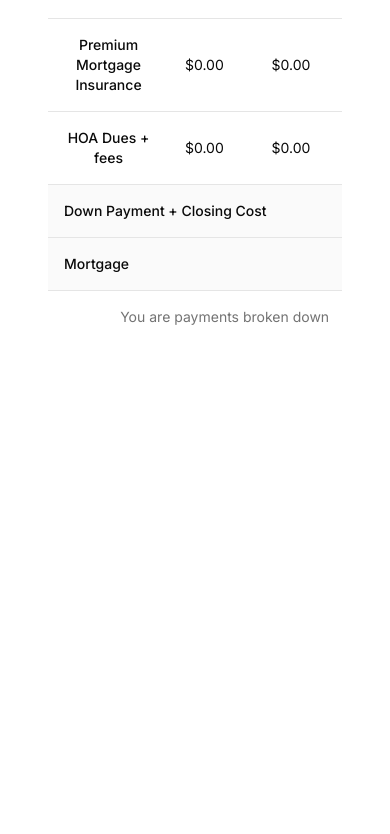
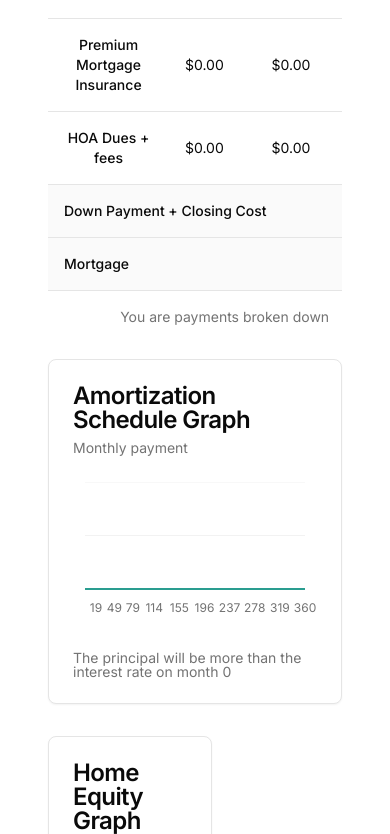
Before and after one commit to Lsimelus/real-calc-client, a Next.js app: page / in a window 390 px wide. Shown: the part 1166-2000 px from the top of the page. Before the commit the page ends 1541 px from the top, so only its background shows below. Built offline with nearby package versions, Linux system fonts and the light colour scheme.

Commit message:
extra payments working

```diff
--- a/src/app/page.tsx
+++ b/src/app/page.tsx
@@ -13,6 +13,9 @@ import { Insurance } from "@/components/questions/insurance";
 import { Summary } from "../components/ui/summary";
 import * as React from "react";
 import { selectCompleteness } from "@/lib/confirmSlice";
+import { ExtraPayment } from "@/components/ui/extraPayment";
+import { amortizationSchedule, equitySchedule, principalAndInterest } from "@/utils/sliceUtil";
+import { amortizationFormatter, equityFormatter } from "@/utils/utils";
 
 const questions = [
   <Location />,
@@ -68,6 +71,8 @@ export default function Home() {
     (question) => question === true,
   ).length;
   const [percentTrue, setPercentTrue] = React.useState(0);
+  const finance = useSelector((state: any) => state.finance.financeDetails);
+
 
   const dispatch = useDispatch();
 
@@ -78,6 +83,13 @@ export default function Home() {
   function editAfterCompletion() {
     dispatch(selectCompleteness(false));
   }
+
+  let mortgage = principalAndInterest(finance);
+  let equityRaw = equitySchedule(finance, mortgage);
+  let equityData = equityFormatter(equityRaw, finance);
+
+  let amortizationRaw = amortizationSchedule(finance, mortgage);
+  let amortizationData = amortizationFormatter(amortizationRaw);
 
   return (
     <div className="grid grid-cols-5 gap-8 m-6 p-6">
@@ -97,10 +109,18 @@ export default function Home() {
           questionCompleted={percentTrue == 100}
           editInfo={() => editAfterCompletion()}
         ></Summary>
-        {!!(percentTrue == 100) && (
+        {!(percentTrue == 100) && (
           <>
-            <GraphAmortization />
-            {<GraphEquity />}
+            <GraphAmortization
+              chartData={amortizationData}/>
+            <GraphEquity
+            chartData={equityData}
+            />
+            <ExtraPayment
+              equityRaw={equityRaw}
+              mortgage={mortgage}
+
+            />
           </>
         )}
       </>
--- /dev/null
+++ b/src/components/ui/extraPayment.tsx
@@ -0,0 +1,89 @@
+"use client";
+import React from "react";
+import { addcomma, feesAmount, moneyToString } from "../../utils/utils";
+
+import { useDispatch, useSelector } from "react-redux";
+import {
+  Table,
+  TableBody,
+  TableCaption,
+  TableCell,
+  TableHead,
+  TableHeader,
+  TableRow,
+  TableFooter,
+} from "@/components/ui/table";
+
+import {
+  Tooltip,
+  TooltipContent,
+  TooltipProvider,
+  TooltipTrigger,
+} from "@/components/ui/tooltip";
+import { Button } from "@/components/ui/button";
+import {
+  calcDownDeposit,
+  equityEvaluater,
+  equitySchedule,
+  homeInsurance,
+  mortgageInsurance,
+  pmInsurance,
+  principalAndInterest,
+  propertyTax,
+} from "@/utils/sliceUtil";
+import { CardDescription, CardHeader, CardTitle } from "./card";
+import { Label } from "@radix-ui/react-label";
+import { Input } from "./input";
+
+
+interface  ExtraPaymentProps {
+  equityRaw: any[][];
+  mortgage:number;
+}
+
+export const ExtraPayment: React.FC<ExtraPaymentProps> = ({
+  equityRaw,
+  mortgage
+}: ExtraPaymentProps) => {
+  const finance = useSelector((state: any) => state.finance.financeDetails);
+
+    const [paymentAmount, setPaymentAmount] = React.useState(0);
+    let equityRawExtraPayment = equitySchedule(finance, mortgage, paymentAmount);;
+    let equityEvaluation = equityEvaluater(equityRaw, equityRawExtraPayment)
+
+    const handleInputChange = (event: React.ChangeEvent<HTMLInputElement>) => {
+        const value = event.target.value;
+        if (value === "") {
+          setPaymentAmount(0);
+        } else {
+          const intValue = parseInt(value, 10);
+          if (!isNaN(intValue)) {
+            setPaymentAmount(intValue);
+          }
+        }
+      };
+
+
+
+  return (
+    <div className="col-span-5 lg:col-span-2">
+        <CardHeader>
+        <CardTitle>What if I make an extra one time principal payment?</CardTitle>
+        <CardDescription>You will save a bunch on interest!</CardDescription>
+      </CardHeader>
+
+      <div className="grid  max-w-sm items-center gap-1.5">
+          <Label>What is the extra amount you would like to pay?</Label>
+          <Input value={paymentAmount} onChange={handleInputChange} />
+      </div>
+      {!!(paymentAmount > 0) &&
+      <div className="grid  max-w-sm items-center gap-1.5 mt-4">
+        <Label>Fewer Payments: {equityEvaluation.months} months</Label>
+        <Label>Saved in interest: {addcomma(equityEvaluation.interest)}</Label>
+        </div>
+
+      }
+
+    </div>
+  );
+};
--- a/src/components/ui/graphAmortization.tsx
+++ b/src/components/ui/graphAmortization.tsx
@@ -25,6 +25,7 @@ import {
 import { useDispatch, useSelector } from "react-redux";
 import React from "react";
 import { amortizationSchedule, principalAndInterest } from "@/utils/sliceUtil";
+import { chartInfo } from "./graphEquity";
 
 const chartConfig = {
   interest: {
@@ -36,12 +37,15 @@ const chartConfig = {
     color: "hsl(var(--chart-2))",
   },
 } satisfies ChartConfig;
-export function GraphAmortization() {
-  const finance = useSelector((state: any) => state.finance.financeDetails);
 
-  let mortgage = principalAndInterest(finance);
-  let amortization = amortizationSchedule(finance, mortgage);
-  let chartData = amortizationFormatter(amortization);
+
+interface GraphEquityProps {
+  chartData: chartInfo;
+}
+
+export const GraphAmortization: React.FC<GraphEquityProps> = ({
+  chartData,
+}: GraphEquityProps) => {
 
   return (
     <Card className="col-span-5 lg:col-span-3 col-span-5">
--- a/src/components/ui/graphEquity.tsx
+++ b/src/components/ui/graphEquity.tsx
@@ -47,12 +47,21 @@ const chartConfig = {
     color: "hsl(var(--chart-5))",
   },
 } satisfies ChartConfig;
-export function GraphEquity() {
+
+export interface chartInfo {
+  data: any[];
+  point: number;
+}
+
+interface GraphEquityProps {
+  chartData: chartInfo;
+}
+
+export const GraphEquity: React.FC<GraphEquityProps> = ({
+  chartData,
+}: GraphEquityProps) => {
+
   const finance = useSelector((state: any) => state.finance.financeDetails);
-
-  let mortgage = principalAndInterest(finance);
-  let amortization = equitySchedule(finance, mortgage);
-  let chartData = equityFormatter(amortization, finance);
 
   return (
     <Card className="col-span-3">
--- a/src/components/ui/summary.tsx
+++ b/src/components/ui/summary.tsx
@@ -111,11 +111,7 @@ export const Summary: React.FC<SummaryProps> = ({
 
   function row0() {
     let mortgage = principalAndInterest(finance);
-    //dispatch(selectPI(mortgage))
     let value = mortgage * 12;
-
-    //let amortization = amortizationSchedule(price, loan, mortgage)
-    //dispatch(selectAmortization(amortization))
     updateInvoiceRow(0, value);
   }
 
--- a/src/utils/sliceUtil.tsx
+++ b/src/utils/sliceUtil.tsx
@@ -122,11 +122,47 @@ export const amortizationSchedule = (
   return scheduleInfo;
 };
 
+
+
+export interface equityEvaluation {
+  months: number;
+  interest: number;
+}
+export const equityEvaluater = (
+  equityRaw: any[][],
+  extraPaymentEquityRaw: any[][],
+) => {
+  var extraPaymentLength = 0
+  for (let i = 0; i < extraPaymentEquityRaw.length; i++) {
+    if (extraPaymentEquityRaw[i][0]< 0){
+      break
+    }
+    extraPaymentLength = i
+  }
+
+  var interestSaved = extraPaymentEquityRaw[extraPaymentLength][1]
+  if (interestSaved < 0){
+    interestSaved = 0
+  }
+
+
+  let interestDifference = equityRaw[equityRaw.length -1][1] -interestSaved
+
+  let data: equityEvaluation = {
+    months: equityRaw.length - extraPaymentLength,
+    interest: interestDifference
+  }
+
+  return data
+
+};
+
 export const equitySchedule = (
   financeSlice: finance,
   principalAndInterest: number,
+  extraPayment: number = 0
 ) => {
-  var loanAmount = financeSlice.homePrice - financeSlice.downPaymentAmount;
+  var loanAmount = financeSlice.homePrice - financeSlice.downPaymentAmount- extraPayment;
 
   let annualInterestRate =
     financeSlice.exactRate > 0 ? financeSlice.exactRate : financeSlice.rate;
--- a/src/utils/utils.tsx
+++ b/src/utils/utils.tsx
@@ -1,13 +1,7 @@
 import { finance } from "../lib/financeSlice";
-import { tax } from "../lib/taxSlice";
-import { insurance } from "@/lib/insuranceSlice";
 import { fees } from "../lib/feesSlice";
-import {
-  calculateMortgage,
-  calculateMortgageInsurance,
-  calculatePMI,
-} from "./math";
 import { ComboboxItemProps } from "@/components/ui/combobox";
+import { chartInfo } from "@/components/ui/graphEquity";
 
 export const formatNumber = (num: number) => {
   if (num >= 1000000) {
@@ -41,10 +35,7 @@ export const feesAmount = (fees: fees) => {
   return fees.fee * 12;
 };
 
-interface amortizationInfo {
-  data: any[];
-  point: number;
-}
+
 
 export const amortizationFormatter = (unformatted_schdule: number[][]) => {
   var chartData = [];
@@ -65,7 +56,7 @@ export const amortizationFormatter = (unformatted_schdule: number[][]) => {
     };
     chartData.push(row);
   }
-  var data: amortizationInfo = { data: chartData, point: turningPoint };
+  var data: chartInfo = { data: chartData, point: turningPoint };
   return data;
 };
 
@@ -103,7 +94,7 @@ export const equityFormatter = (
       turned = true;
     }
   }
-  var data: amortizationInfo = { data: chartData, point: turningPoint };
+  var data: chartInfo = { data: chartData, point: turningPoint };
   return data;
 };
 
```
